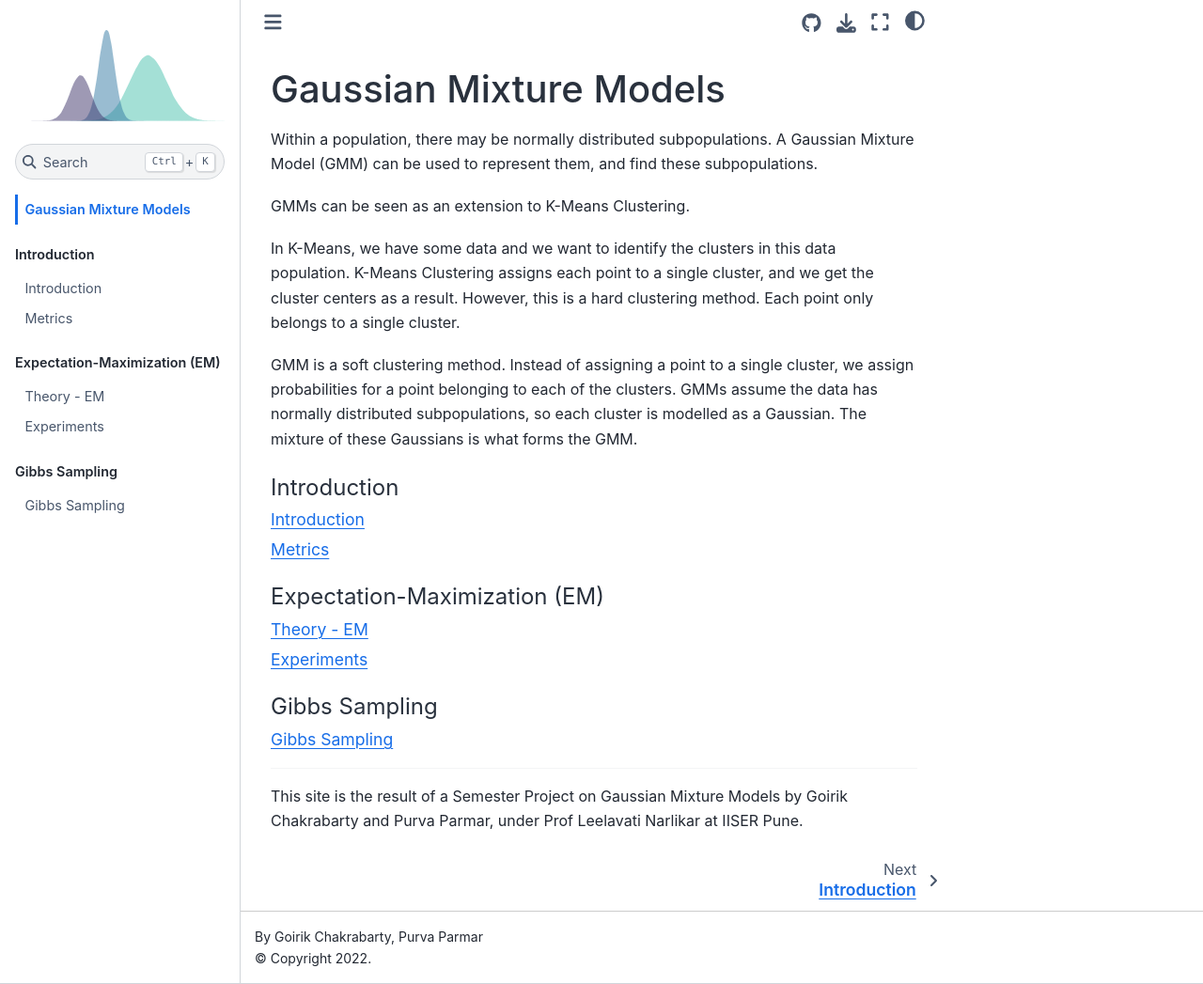
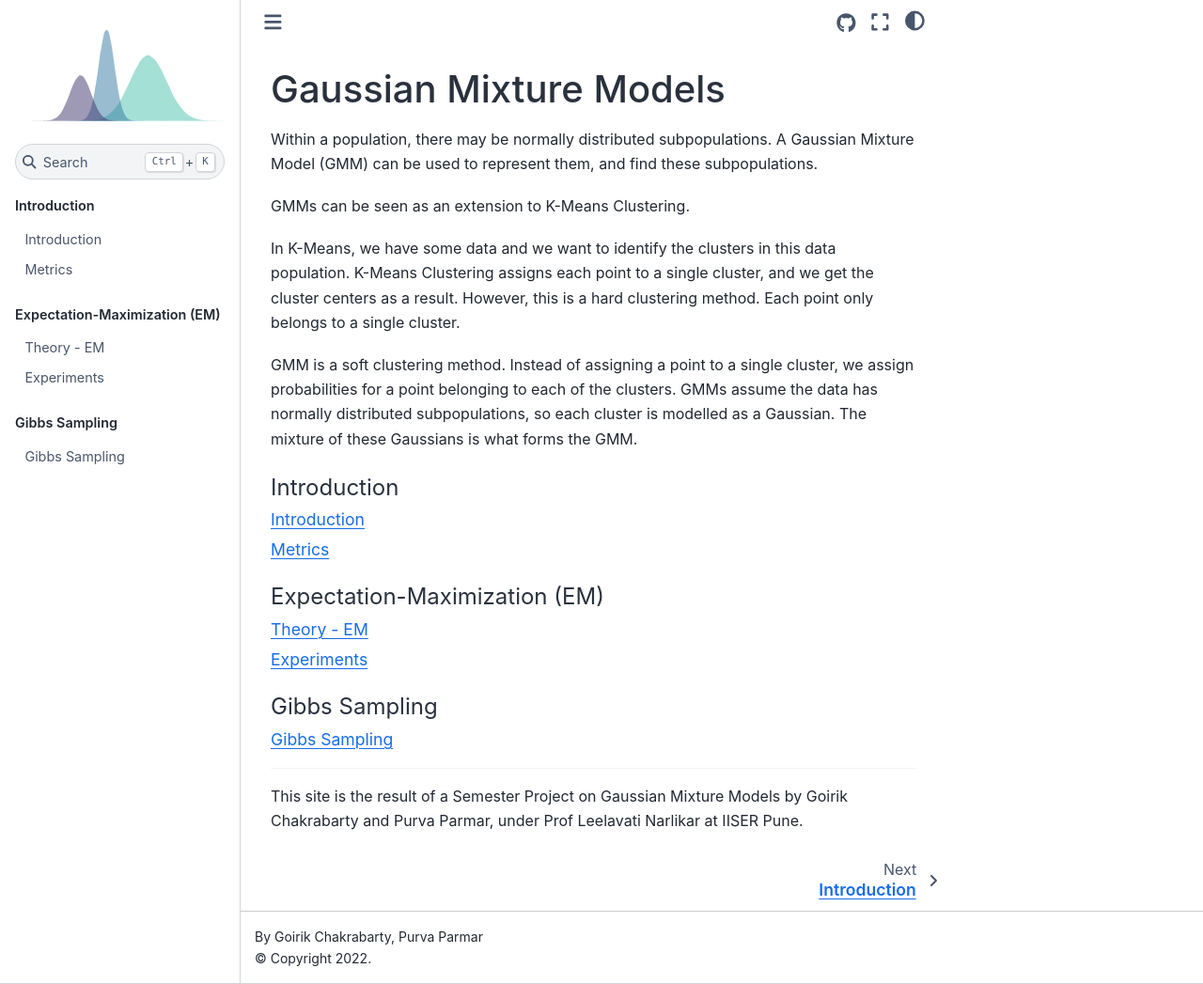
Before and after one commit to TheReconPilot/gaussian-mixture-models, a Jupyter Book: the page built from index.md, in a window 1280 px wide and 1047 px high. Shown: the whole window at 94% size. Built offline with Jupyter Book 1.0.4 settings and Sphinx 7.4.7 and the Sphinx Book theme 1.1.4, drawn with Linux system fonts in a browser that asks for light colours; pages that are not in the unit, such as notebooks, are missing from menus; comment, search, counter and statistics services are not loaded; some of the changed lines change nothing that is shown.

Commit message:
Config change

```diff
--- a/_config.yml
+++ b/_config.yml
@@ -43,3 +43,8 @@
   config:
     html_js_files:
     - https://cdnjs.cloudflare.com/ajax/libs/require.js/2.3.4/require.min.js
+    html_theme_options:
+      use_download_button: false
+      repository_url: https://github.com/TheReconPilot/gaussian-mixture-models
+      use_issues_button: true
+      use_repository_button: true
```
